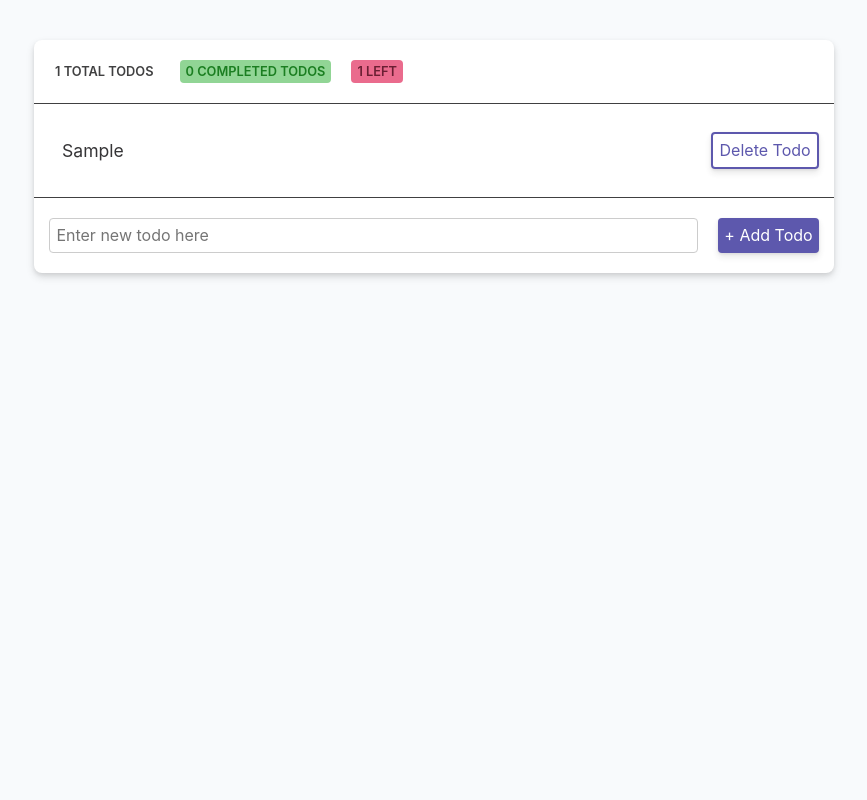
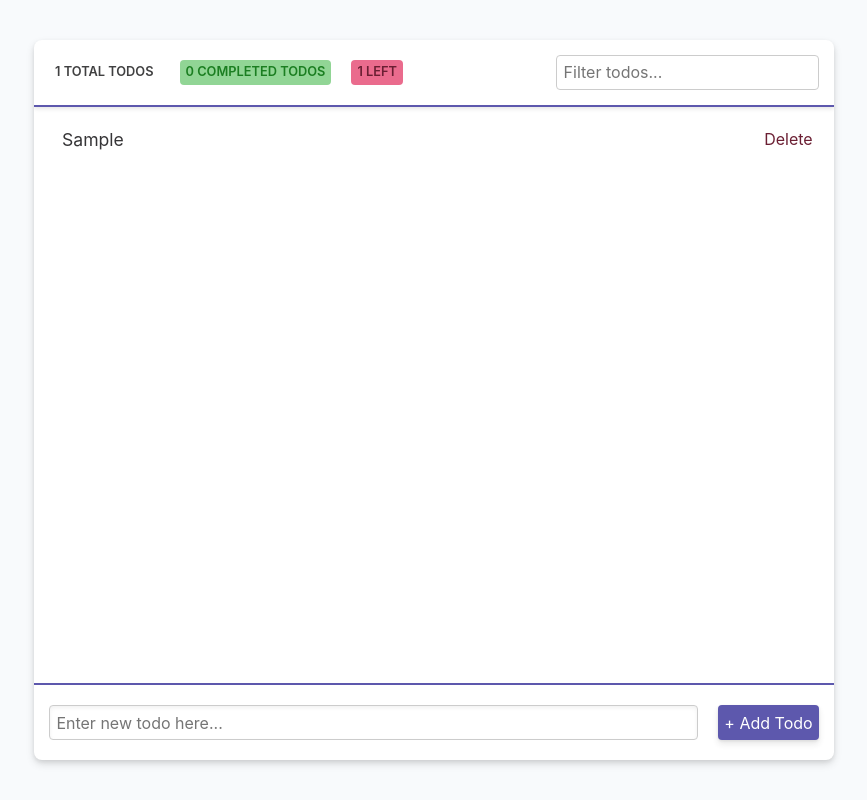
Before and after one commit to MichaelSavoia/Svelte-Todos, a Svelte app: page / in a window 1280 px wide. Both pictures are taken after typing "Sample" into the empty fields and a click on the button "+ Add Todo". Shown: the whole page, without its empty margins (206-1073 px from the left). Built offline with nearby package versions, Linux system fonts and the light colour scheme.

Commit message:
Added todo search, base and key list off of todo id, and store todos in local storage

```diff
--- a/public/global.css
+++ b/public/global.css
@@ -92,39 +92,4 @@ p {
     font-size: 0.8rem;
 }
 
-.btn {
-    box-shadow: 0 4px 6px rgba(50, 50, 50, 0.11), 0 1px 3px rgba(0, 0, 0, 0.08);
-    transition: all 0.15s ease;
-    background: #5d58ad;
-    color: #fff;
-    border: none;
-}
-
-.btn:hover {
-    box-shadow: 0 7px 12px rgba(50, 50, 50, 0.1), 0 2px 4px rgba(0, 0, 0, 0.08);
-    background: #7670c7;
-    transform: translateY(-1px);
-}
-
-.btn:active {
-    background: #4a458c;
-    transform: translateY(1px);
-}
-
-.btn-soft {
-    border: 2px solid #5d58ad;
-    background: none;
-    color: #5d58ad;
-}
-
-.btn-soft:hover {
-    border-color: #7670c7;
-    color: #fff;
-}
-
-.btn-soft:active {
-    border-color: #4a458c;
-    color: #fff;
-}
-
 /* TODO: Add danger styles for btn and btn-soft */
--- a/src/Todo.svelte
+++ b/src/Todo.svelte
@@ -1,6 +1,6 @@
 <script>
-  export let props;
-  let { todo, i, toggleTodoCompleted, deleteTodo } = props;
+  export let props
+  let { todo, toggleTodoCompleted, deleteTodo } = props
 </script>
 
 <style>
@@ -17,6 +17,7 @@
 
     .todo-item.completed p {
         text-decoration: line-through;
+        color: #b1aeb5;
     }
 
     .todo-item-group {
@@ -28,12 +29,25 @@
     .todo-toggle {
         opacity: 0;
     }
+
+    .todo-delete {
+        color: #6b1f33;
+        background: none;
+        border: none;
+        box-shadow: none;
+    }
+
+    .todo-delete:hover {
+        background: #ea6b8d;
+    }
 </style>
 
 <li class="todo-item"  class:completed={todo.completed}>
   <div class="todo-item-group">
-    <input type="checkbox" class="todo-toggle" on:click={toggleTodoCompleted} bind:checked={todo.completed} value={i} />
+    <input type="checkbox" class="todo-toggle" on:click={toggleTodoCompleted} bind:checked={todo.completed} value={todo.id} />
     <p>{todo.title}</p>
   </div>
-  <button class="todo-delete btn btn-soft danger" on:click={deleteTodo} value={i}>Delete Todo</button>
+  <button class="todo-delete btn" on:click={deleteTodo} value={todo.id}>
+    Delete
+  </button>
 </li>
--- a/src/Todos.svelte
+++ b/src/Todos.svelte
@@ -1,41 +1,49 @@
 <script>
-  import { tick } from "svelte";
-  import Todo from "./Todo.svelte";
-  let todos = [];
-  let newTodo = "";
+    import { tick } from 'svelte'
+    import Todo from './Todo.svelte'
+    let todos = JSON.parse(localStorage.getItem('todos')) || []
+    let newTodo = ''
+    let filterTerm = ''
+    $: filteredTodos = todos.filter(todo =>
+        filterTerm ? todo.title.includes(filterTerm) : true
+    )
 
     const addNewTodo = async () => {
-    if (newTodo !== "") {
+        if (newTodo !== '') {
             todos = [
                 ...todos,
                 {
                     title: newTodo,
-          completed: false
+                    completed: false,
+                    id: Date.now(),
+                },
+            ]
+            localStorage.setItem('todos', JSON.stringify(todos))
+            newTodo = ''
+            await tick()
+            const todosList = document.getElementById('todos-list-group')
+            todosList.scrollTop = todosList.scrollHeight
         }
-      ];
-      newTodo = "";
-      await tick();
-      const todosList = document.getElementById("todos-list");
-      todosList.scrollTop = todosList.scrollHeight;
     }
-  };
 
     const toggleTodoCompleted = e => {
-    todos = todos.map((todo, index) => {
-      if (e.target.value == index) {
+        todos = todos.map(todo => {
+            if (e.target.value == todo.id) {
                 return {
                     ...todo,
-          completed: !todo.completed
-        };
+                    completed: !todo.completed,
+                }
             } else {
-        return todo;
+                return todo
             }
-    });
-  };
+        })
+        localStorage.setItem('todos', JSON.stringify(todos))
+    }
 
     const deleteTodo = e => {
-    todos = todos.filter((todo, index) => e.target.value != index);
-  };
+        todos = todos.filter(todo => e.target.value != todo.id)
+        localStorage.setItem('todos', JSON.stringify(todos))
+    }
 </script>
 
 <style>
@@ -43,37 +51,56 @@
         margin: 40px auto;
         background: #fff;
         max-width: 800px;
-    height: 100%;
-    max-height: calc(100vh - 80px);
+        height: calc(100vh - 80px);
         width: 95%;
         border-radius: 8px;
         box-shadow: 0 4px 8px 0 rgba(0, 0, 0, 0.12), 0 2px 4px 0 rgba(0, 0, 0, 0.08);
         display: grid;
         grid-template-rows: auto 1fr auto;
+        overflow: hidden;
     }
 
     .todos-info {
+        display: flex;
         padding: 10px 15px;
-    border-bottom: 1px solid #404041;
+        box-shadow: 0 2px 4px 0 rgba(0, 0, 0, 0.1);
+        border-bottom: 2px solid #5d58ad;
+    }
+
+    .todos-info input {
+        margin: 5px 0;
+    }
+
+    .badge-group {
+        flex-grow: 1;
         display: flex;
-    align-items: baseline;
         flex-wrap: wrap;
     }
 
-  .todos-info .badge {
+    .badge-group .badge {
         margin: 10px 0;
         margin-right: 20px;
     }
 
-  .todos-info .badge:last-child {
-    margin-right: 0;
+    .todos-list-group {
+        overflow: auto;
     }
 
     .todos-list {
         margin: 0;
+        padding: 8px 15px;
+        list-style-type: none;
+    }
+
+    .empty-todos-list {
+        margin: 0;
         padding: 20px 15px;
-    list-style-type: none;
-    overflow: auto;
+        font-size: 1.2rem;
+        color: #b1aeb5;
+        height: 100%;
+        display: flex;
+        justify-content: center;
+        align-items: center;
     }
 
     .total-todos-count {
@@ -93,7 +120,7 @@
 
     .add-todo-group {
         padding: 20px 15px;
-    border-top: 1px solid #404041;
+        border-top: 2px solid #5d58ad;
     }
 
     .add-todo-group form {
@@ -104,6 +131,26 @@
     .add-todo-group form input {
         flex-grow: 1;
         margin-right: 20px;
+        box-shadow: inset 0 2px 4px 0 rgba(0, 0, 0, 0.06);
+    }
+
+    .btn {
+        box-shadow: 0 4px 6px rgba(50, 50, 50, 0.11), 0 1px 3px rgba(0, 0, 0, 0.08);
+        transition: all 0.15s ease;
+        background: #5d58ad;
+        color: #fff;
+        border: none;
+    }
+
+    .btn:hover {
+        box-shadow: 0 7px 12px rgba(50, 50, 50, 0.1), 0 2px 4px rgba(0, 0, 0, 0.08);
+        background: #7670c7;
+        transform: translateY(-1px);
+    }
+
+    .btn:active {
+        background: #4a458c;
+        transform: translateY(1px);
     }
 
     @media (min-width: 576px) {
@@ -115,24 +162,33 @@
 
 <div class="wrapper">
   <div class="todos-info">
+  <div class="badge-group">
     <div class="badge total-todos-count">{todos.length} total todos</div>
       {#if todos.length}
         <div class="badge completed-todos-count">{todos.filter(todo => todo.completed).length} completed todos</div>
         <div class="badge todos-left-count">{todos.filter(todo => !todo.completed).length} left</div>
       {/if}
     </div>
-  <ul class="todos-list" id="todos-list">
-    {#if todos.length}
-      {#each todos as todo, i}
-        <Todo props={{todo, i, deleteTodo, toggleTodoCompleted}} />
+    <div>
+      <input type="text" bind:value={filterTerm} placeholder="Filter todos...">
+    </div>
+  </div>
+  <div class="todos-list-group" id="todos-list-group">
+    {#if filteredTodos.length}
+      <ul class="todos-list">
+        {#each filteredTodos as todo (todo.id)}
+          <Todo props={{todo, deleteTodo, toggleTodoCompleted}} />
         {/each}
+      </ul>
+    {:else if !filteredTodos.length && filterTerm}
+      <div class="empty-todos-list">No todos found.</div>
     {:else}
-      <p>Add some stuff to get done!</p>
+      <div class="empty-todos-list">Add some stuff to get done!</div>
     {/if}
-  </ul>
+  </div>
   <div class="add-todo-group">
     <form on:submit|preventDefault={addNewTodo}>
-      <input type="text" bind:value={newTodo} class="add-todo-title" placeholder="Enter new todo here">
+      <input type="text" bind:value={newTodo} class="add-todo-title" placeholder="Enter new todo here...">
       <button type="submit" class="add-todo btn">+ Add Todo</button>
     </form>
   </div>
```
Also changed, not shown: package.json (indentation only). Lines whose indentation alone changed are shown as unchanged.
